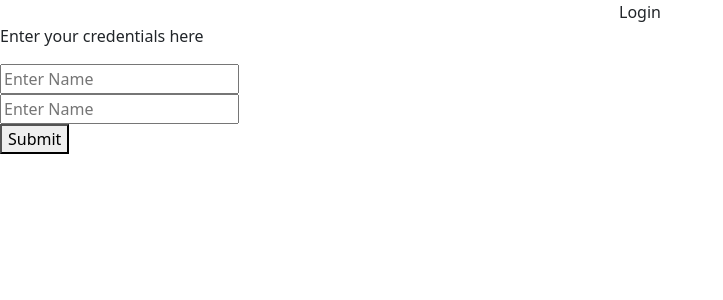
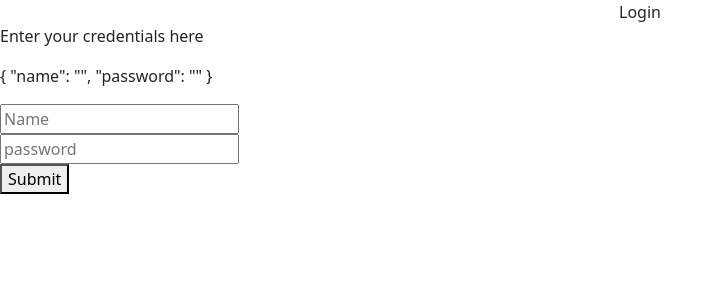
Before and after one commit to Aniket9932/Forms_Angular, an Angular app: page /login in a window 1280 px wide. Shown: the top 300 px of the page, without its empty margins (0-723 px from the left). Built offline with nearby package versions, Linux system fonts and the light colour scheme.

Commit message:
longin setup, forms , navigations added

```diff
--- a/src/app/components/login/login.component.html
+++ b/src/app/components/login/login.component.html
@@ -2,25 +2,22 @@
   <div class="Card-box">
     <div class="text-center">Login</div>
     <p>Enter your credentials here</p>
-    <form (ngSubmit)="onSubmit()">
-      <div>
-        <input
-          type="text"
-          class=""
-          placeholder="Enter Name"
-          (input)="onEmailChange($event)"
-          [value]="email"
-        />
-      </div>
-      <div>
-        <input
-          type="password"
-          class=""
-          placeholder="Enter Name"
-          (input)="onPasswordChange($event)"
-        />
-      </div>
-      <button type="submit">Submit</button>
+    <p>{{ user | json }}</p>
+    <form #details="ngForm" (ngSubmit)="onSubmit()">
+      <input
+        type="text"
+        [(ngModel)]="user.name"
+        name="name"
+        placeholder="Name"
+      /><br />
+      <input
+        type="password"
+        [(ngModel)]="user.password"
+        name="password"
+        placeholder="password"
+      /><br />
+      <!-- <span *ngIf="errorMessage">Field Should not be empty</span> -->
+      <button type="submit">Submit</button><br />
       <p *ngIf="errorMessage">{{ errorMessage }}</p>
     </form>
 
--- a/src/app/components/login/login.component.ts
+++ b/src/app/components/login/login.component.ts
@@ -1,4 +1,5 @@
 import { Component } from '@angular/core';
+import { Router } from '@angular/router';
 
 @Component({
   selector: 'app-login',
@@ -6,30 +7,22 @@ import { Component } from '@angular/core';
   styleUrls: ['./login.component.css'],
 })
 export class LoginComponent {
-  email: string = '';
-  password: string = '';
-  errorMessage: string = '';
+  constructor(private router: Router) {}
 
-  onEmailChange(event: any) {
-    // const emailCheck =
-    // const regex = "^[a-zA-Z0-9+_.-]+@[a-zA-Z0-9.-]+$";
-    // if(regex.match())
-
-    this.email = event.target.value;
-  }
-  onPasswordChange(event: any) {
-    this.password = event.target.value;
-  }
+  errorMessage = '';
+  public user = {
+    name: '',
+    password: '',
+  };
 
   onSubmit() {
-    // event.preventDefault();
-    if (!this.email || !this.password) {
+    if (!this.user.name || !this.user.password) {
       this.errorMessage = 'Mandatory Fields';
       return;
     }
 
     this.errorMessage = '';
-    console.log('Email:', this.email);
-    console.log('Password:', this.password);
+    console.log(this.user);
+    this.router.navigate(['/registration']);
   }
 }
--- a/src/app/components/registration/registration.component.html
+++ b/src/app/components/registration/registration.component.html
@@ -1 +1,6 @@
-<p>registration works!</p>
+<div>
+  <p>Registration</p>
+  <form #details="ngForm">
+    <input type="text" [value]="name" placeholder="Full Name" />
+  </form>
+</div>
--- a/src/app/components/registration/registration.component.ts
+++ b/src/app/components/registration/registration.component.ts
@@ -3,8 +3,9 @@ import { Component } from '@angular/core';
 @Component({
   selector: 'app-registration',
   templateUrl: './registration.component.html',
-  styleUrls: ['./registration.component.css']
+  styleUrls: ['./registration.component.css'],
 })
 export class RegistrationComponent {
+  name = 'Aniket';
 
 }
```
